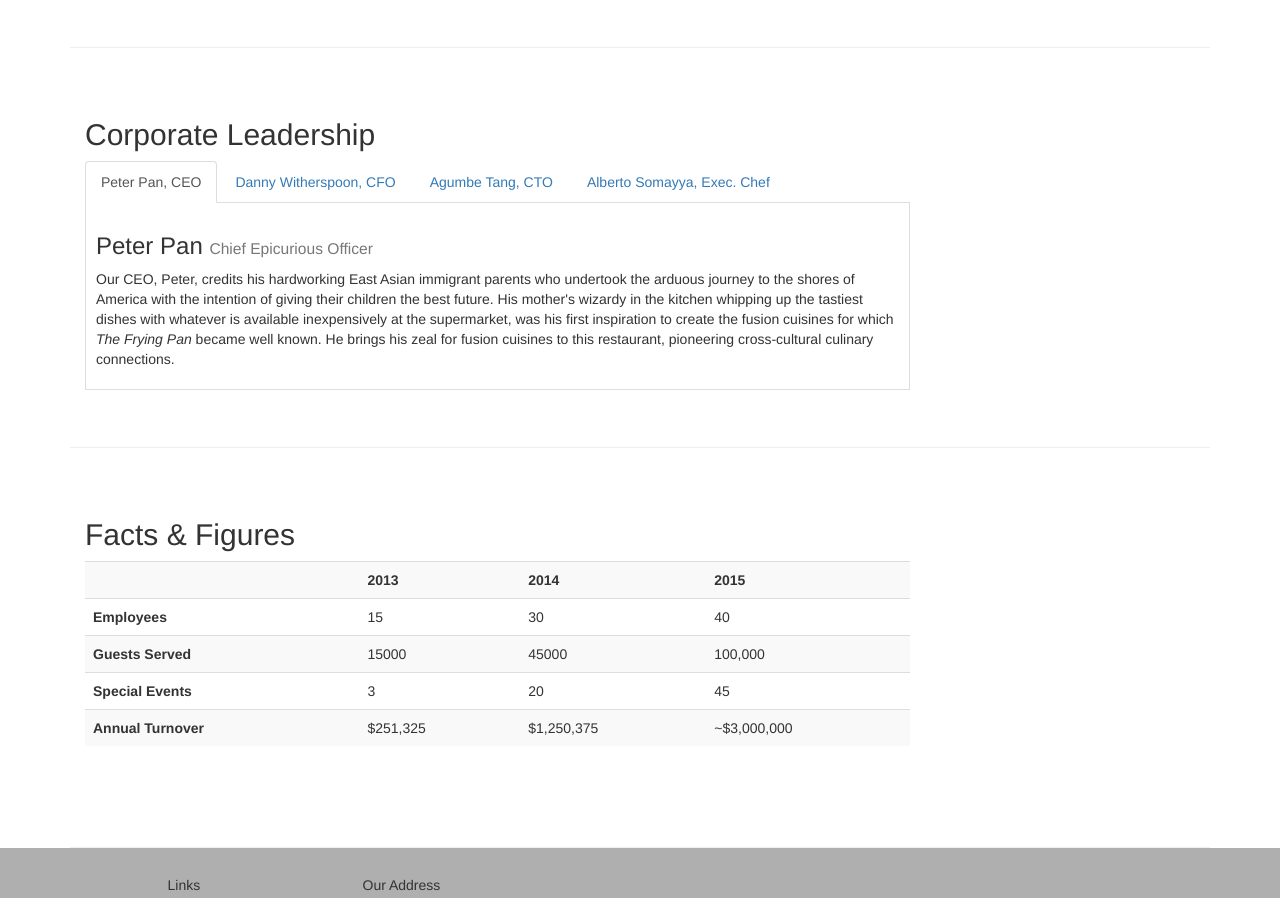
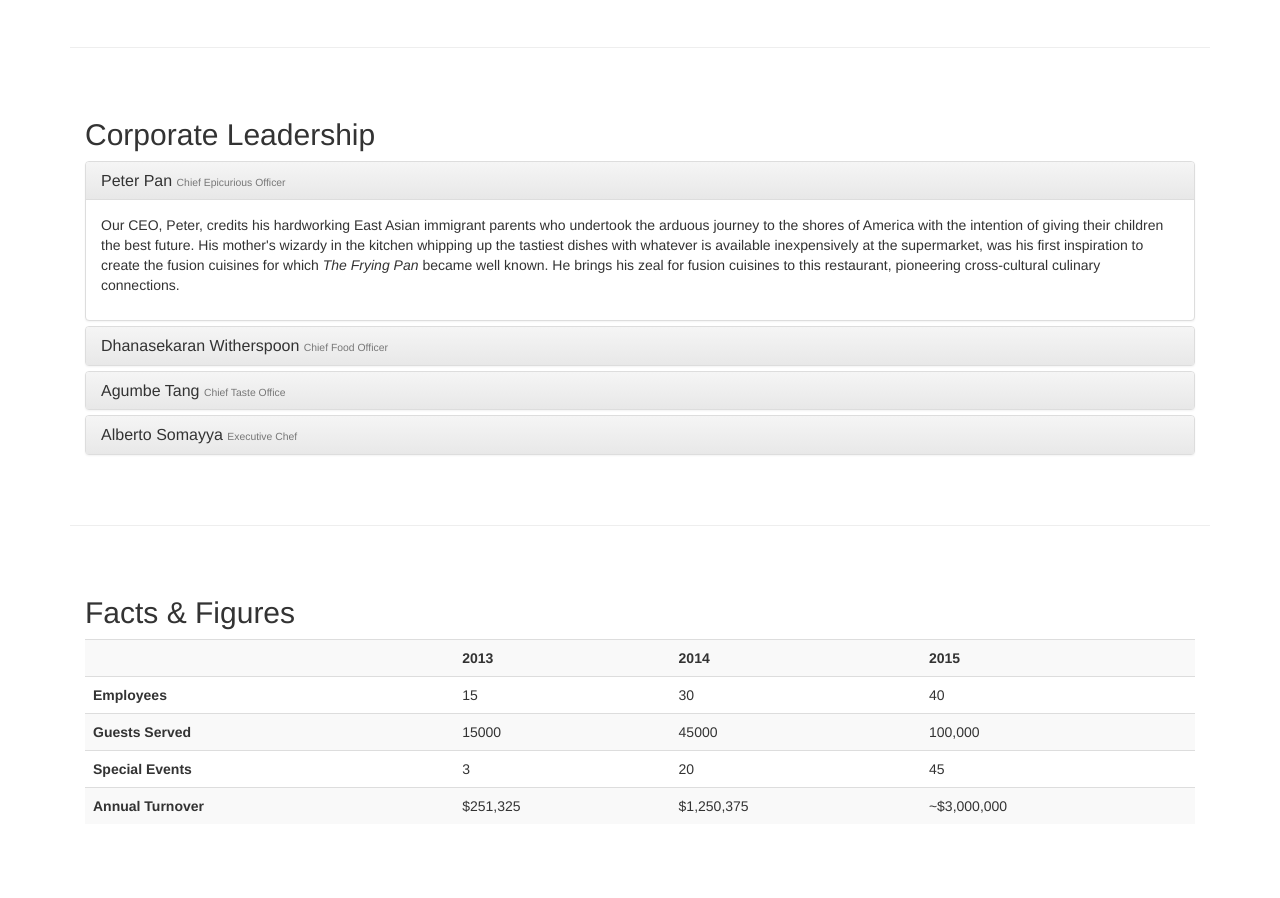
Before and after one commit to massilave85/conFusion, a plain HTML site: page aboutus.html in a window 1280 px wide. Shown: the part 1014-1912 px from the top of the page. Drawn offline with nearby package versions, Linux system fonts and the light colour scheme.

Commit message:
changed the nav-tab in accordion in about page

```diff
--- a/aboutus.html
+++ b/aboutus.html
@@ -96,7 +96,7 @@
         </div>
 
         <div class="row row-content">
-            <div class="col-xs-12 col-sm-8">
+            <div class="col-xs-12 col-sm-6 col-lg-8">
                 <h2>Our History</h2>
                 <p>Started in 2010, Ristorante con Fusion quickly established itself as a culinary icon par excellence in Hong Kong. With its unique brand of world fusion cuisine that can be found nowhere else, it enjoys patronage from the A-list clientele in Hong Kong.  Featuring four of the best three-star Michelin chefs in the world, you never know what will arrive on your plate the next time you visit us.</p>
                 <p>The restaurant traces its humble beginnings to <em>The Frying Pan</em>, a successful chain started by our CEO, Mr. Peter Pan, that featured for the first time the world's best cuisines in a pan.</p>
@@ -111,7 +111,7 @@
                     </blockquote>
                 </div>
             </div>
-            <div class="col-xs-12 col-sm-4">
+            <div class="col-xs-12 col-sm-6 col-lg-4">
                 <div class="panel panel-primary">
                     <div class="panel-heading">
                         <h3 class="panel-title">Facts At a Glance
@@ -138,52 +138,66 @@
 
 
         <div class="row row-content">
-            <div class="col-xs-12 col-sm-9">
+            <div class="col-xs-12">
                 <h2>Corporate Leadership</h2>
 
 
-                <ul class="nav nav-tabs" role="tablist">
-                    <li role="presentation" class="active">
-                        <a href="#peter" aria-controls="home" role="tab" data-toggle="tab">Peter Pan, CEO</a>
-                    </li>
-                    <li role="presentation">
-                        <a href="#danny" aria-controls="profile" role="tab" data-toggle="tab">Danny Witherspoon, CFO</a>
-                    </li>
-                    <li role="presentation">
-                        <a href="#agumbe" aria-controls="messages" role="tab" data-toggle="tab">Agumbe Tang, CTO</a>
-                    </li>
-                    <li role="presentation">
-                        <a href="#alberto" aria-controls="settings" role="tab" data-toggle="tab">Alberto Somayya, Exec. Chef</a>
-                    </li>
-                </ul>
-
-                <!-- Tab panes -->
-
-                <div class="tab-content">
-                    <div role="tabpanel" class="tab-pane fade in active" id="peter">
-                        <h3>Peter Pan <small>Chief Epicurious Officer</small></h3>
-                        <p>Our CEO, Peter, credits his hardworking East Asian immigrant parents who undertook the arduous journey to the shores of America with the intention of giving their children the best future. His mother's wizardy in the kitchen whipping up the tastiest dishes with whatever is available inexpensively at the supermarket, was his first inspiration to create the fusion cuisines for which <em>The Frying Pan</em> became well known. He brings his zeal for fusion cuisines to this restaurant, pioneering cross-cultural culinary connections.</p>
+                <div class="panel-group" id="accordion" role="tablist" aria-multiselectable="true">
+                    <div class="panel panel-default">
+                        <div class="panel-heading" role="tab" id="headingPeter">
+                            <h3 class="panel-title">
+                                <a role="button" data-toggle="collapse" data-parent="#accordion" href="#peter" aria-expanded="true" aria-controls="peter">
+                                    Peter Pan <small>Chief Epicurious Officer</small></a></h3>
+                        </div>
+                        <div role="tabpanel" class="panel-collapse collapse in" id="peter" aria-labelledby="headingPeter">
+                            <div class="panel-body">
+                                <p>Our CEO, Peter, credits his hardworking East Asian immigrant parents who undertook the arduous journey to the shores of America with the intention of giving their children the best future. His mother's wizardy in the kitchen whipping up the tastiest dishes with whatever is available inexpensively at the supermarket, was his first inspiration to create the fusion cuisines for which <em>The Frying Pan</em> became well known. He brings his zeal for fusion cuisines to this restaurant, pioneering cross-cultural culinary connections.</p>
+                            </div>
+                        </div>
                     </div>
-                    <div role="tabpanel" class="tab-pane fade" id="danny">
-                        <h3>Dhanasekaran Witherspoon <small>Chief Food Officer</small></h3>
-                        <p>Our CFO, Danny, as he is affectionately referred to by his colleagues, comes from a long established family tradition in farming and produce. His experiences growing up on a farm in the Australian outback gave him great appreciation for varieties of food sources. As he puts it in his own words, <em>Everything that runs, wins, and everything that stays, pays!</em></p>
+                    <div class="panel panel-default">
+                        <div class="panel-heading" role="tab" id="headingDanny">
+                            <h3 class="panel-title">
+                                <a role="button" data-toggle="collapse" data-parent="#accordion" href="#danny" aria-expanded="true" aria-control="danny">
+                                    Dhanasekaran Witherspoon <small>Chief Food Officer</small></a></h3>
+                        </div>
+                        <div role="tabpanel" class="panel-collapse collapse" id="danny" aria-labelledby="headingDanny">
+                            <div class="panel-body">
+                                <p>Our CFO, Danny, as he is affectionately referred to by his colleagues, comes from a long established family tradition in farming and produce. His experiences growing up on a farm in the Australian outback gave him great appreciation for varieties of food sources. As he puts it in his own words, <em>Everything that runs, wins, and everything that stays, pays!</em></p>
+                            </div>
+                        </div>
                     </div>
-                    <div role="tabpanel" class="tab-pane fade" id="agumbe">
-                        <h3>Agumbe Tang <small>Chief Taste Officer</small></h3>
-                        <p>Blessed with the most discerning gustatory sense, Agumbe, our CFO, personally ensures that every dish that we serve meets his exacting tastes. Our chefs dread the tongue lashing that ensues if their dish does not meet his exacting standards. He lives by his motto, <em>You click only if you survive my lick.</em></p>
+                    <div class="panel panel-default">
+                        <div class="panel-heading" role="tab" id="headingAgumbe">
+                            <h3 class="panel-title">
+                                <a role="button" data-toggle="collapse" data-parent="#accordion" href="#agumbe" aria-expanded="true" aria-control="agumbe">
+                                    Agumbe Tang <small>Chief Taste Office</small></a></h3>
+                        </div>
+                        <div role="tabpanel" class="panel-collapse collapse" id="agumbe" aria-labelledby="headingAgumbe">
+                            <div class="panel-body">
+                                <p>Blessed with the most discerning gustatory sense, Agumbe, our CFO, personally ensures that every dish that we serve meets his exacting tastes. Our chefs dread the tongue lashing that ensues if their dish does not meet his exacting standards. He lives by his motto, <em>You click only if you survive my lick.</em></p>
+                            </div>
+                        </div>
                     </div>
-                    <div role="tabpanel" class="tab-pane fade" id="alberto">
-                        <h3>Alberto Somayya <small>Executive Chef</small></h3>
-                        <p>Award winning three-star Michelin chef with wide International experience having worked closely with whos-who in the culinary world, he specializes in creating mouthwatering Indo-Italian fusion experiences. He says, <em>Put together the cuisines from the two craziest cultures, and you get a winning hit! Amma Mia!</em></p>
+                    <div class="panel panel-default">
+                        <div class="panel-heading" role="tab" id="headingAlberto">
+                            <h3 class="panel-title">
+                                <a role="button" data-toggle="collapse" data-parent="#accordion" href="#alberto" aria-expanded="true" aria-control="alberto">
+                                    Alberto Somayya <small>Executive Chef</small></a></h3>
+                        </div>
+                        <div role="tabpanel" class="panel-collapse collapse" id="alberto" aria-labelledby="headingAlberto">
+                            <div class="panel-body">
+                                <p>Award winning three-star Michelin chef with wide International experience having worked closely with whos-who in the culinary world, he specializes in creating mouthwatering Indo-Italian fusion experiences. He says, <em>Put together the cuisines from the two craziest cultures, and you get a winning hit! Amma Mia!</em></p>
+                            </div>
+                        </div>
                     </div>
                 </div>
             </div>
-             <div>
-                <p style="padding:20px;"></p>
-            </div>
         </div>
+
+
         <div class="row row-content">
-            <div class="col-xs-12 col-sm-9">
+            <div class="col-xs-12">
                 <h2>Facts &amp; Figures</h2>
                 <div class="table-responsive">
                     <table class="table table-striped">
@@ -219,9 +233,6 @@
                         </tr>
                     </table>
                 </div>
-            </div>
-            <div class="col-xs-12 col-sm-3">
-                <p style="padding:20px;"></p>
             </div>
         </div>
     </div>
```
